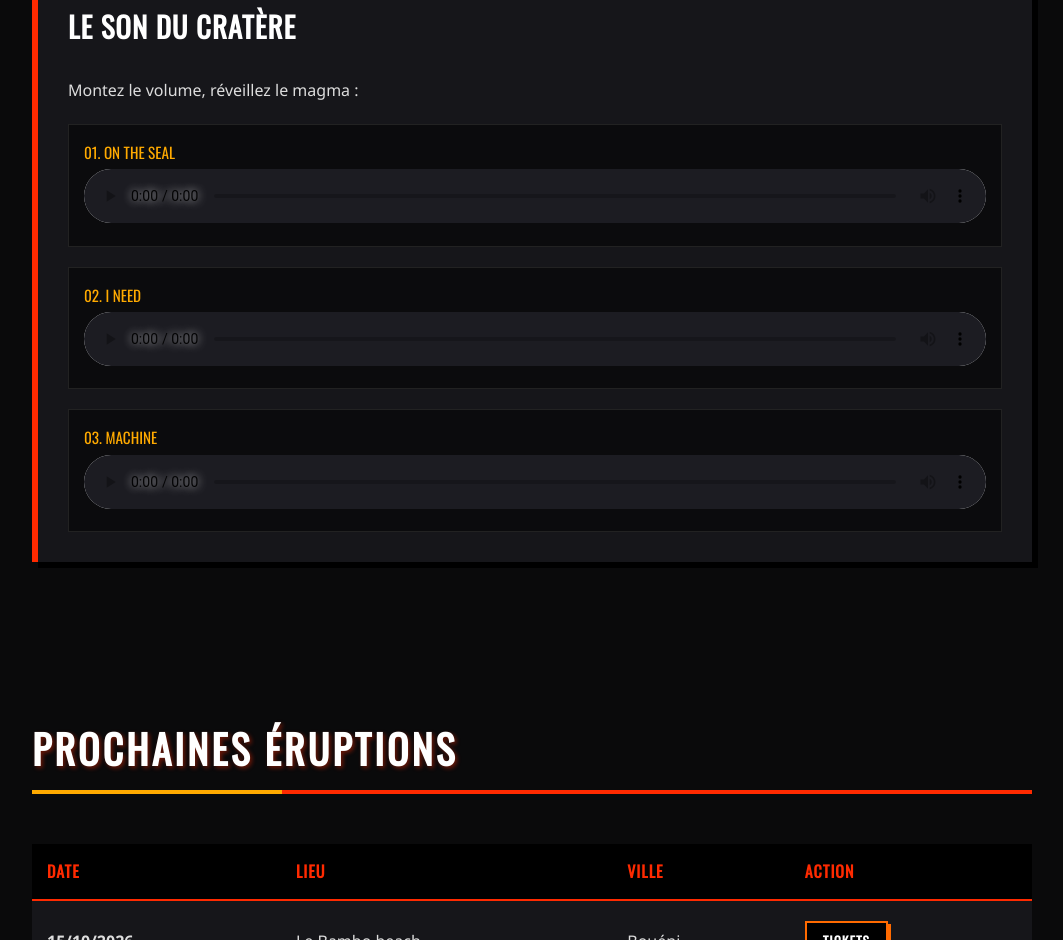
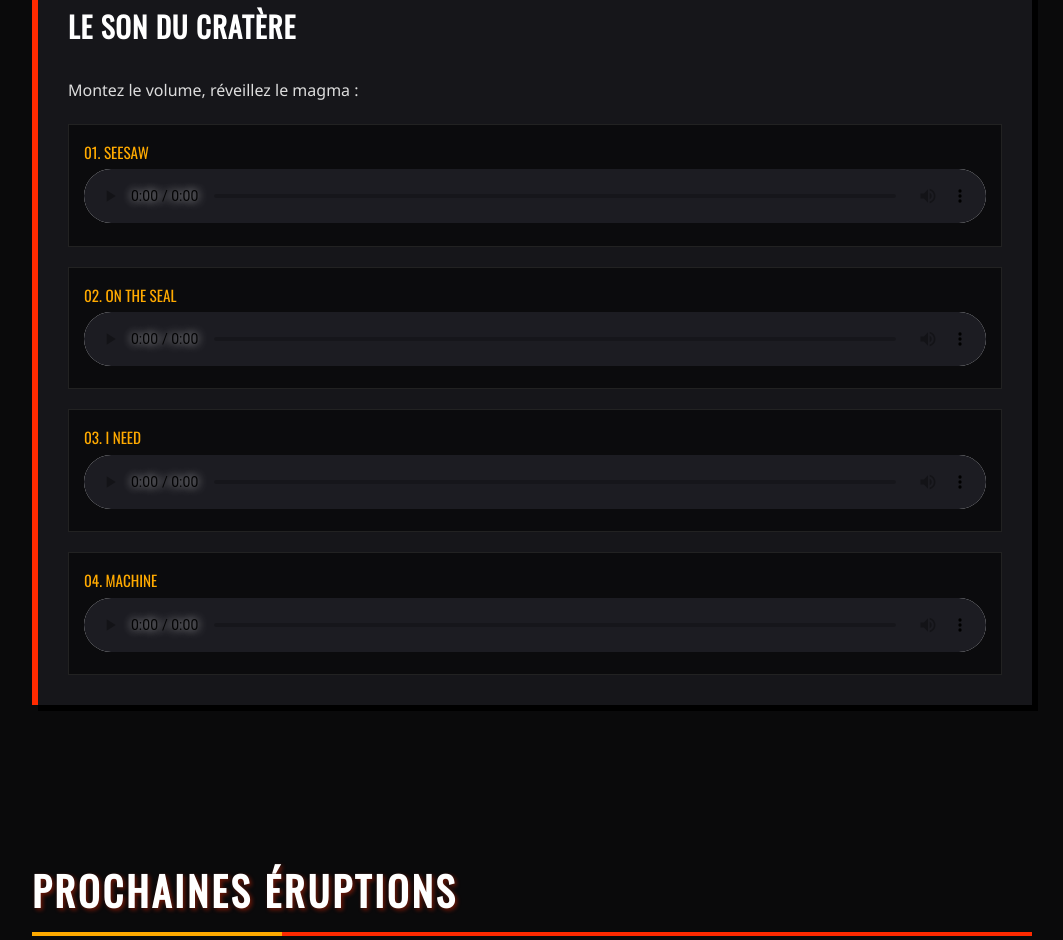
Before and after one commit to roger976/volcano, a plain HTML site: page index.html in a window 1280 px wide. Shown: the part 833-1773 px from the top of the page, without its empty margins (108-1171 px from the left). Drawn offline with nearby package versions, Linux system fonts and the light colour scheme.

Commit message:
Update index.html

```diff
--- a/index.html
+++ b/index.html
@@ -24,7 +24,15 @@
                 <p>Montez le volume, réveillez le magma :</p>
 
                 <div class="audio-player">
-                    <span class="track-title">01. On the Seal</span>
+                    <span class="track-title">01. seesaw</span>
+                    <audio controls>
+                        <source src="seesaw.wav" type="audio/mpeg">
+                        Votre navigateur ne prend pas en charge l'écoute de ce fichier.
+                    </audio>
+                </div>
+
+                <div class="audio-player">
+                    <span class="track-title">02. On the Seal</span>
                     <audio controls>
                         <source src="ontheseal.mp3" type="audio/mpeg">
                         Votre navigateur ne prend pas en charge l'écoute de ce fichier.
@@ -32,14 +40,14 @@
                 </div>
 
                 <div class="audio-player">
-                    <span class="track-title">02. I Need</span>
+                    <span class="track-title">03. I Need</span>
                     <audio controls>
                         <source src="needmixchoungui2.mp3" type="audio/mpeg">
                         Votre navigateur ne prend pas en charge l'écoute de ce fichier.
                     </audio>
                 </div>
                 <div class="audio-player">
-                    <span class="track-title">03. Machine</span>
+                    <span class="track-title">04. Machine</span>
                     <audio controls>
                         <source src="machine prise choungui2.mp3" type="audio/mpeg">
                         Votre navigateur ne prend pas en charge l'écoute de ce fichier.
```
